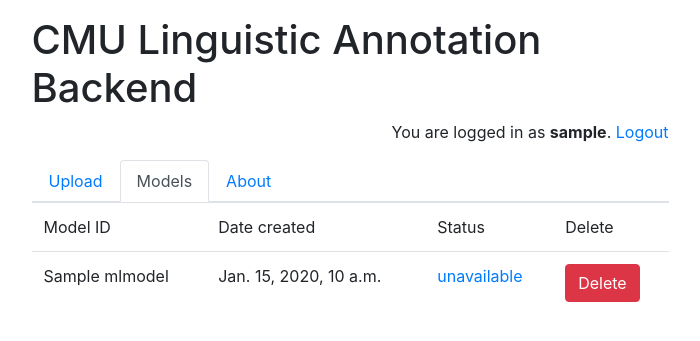
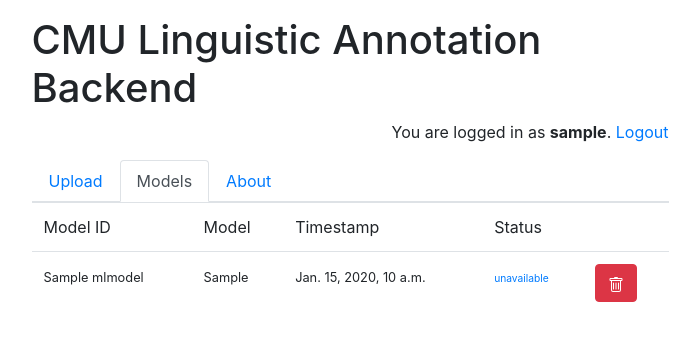
Before and after one commit to neulab/cmulab, a Django app: page /annotator/home/ in a window 1280 px wide, after a click on "Models". Shown: the top 341 px of the page, without its empty margins (290-990 px from the left). Run offline with Django 3.2, Linux system fonts and the light colour scheme; a user stored in the database is signed in; tables that the repository leaves empty hold one stand-in row (values such as "Sample post"); parts of the project's set-up code (start-up, migrations or seed data) failed here and were passed over; some libraries are stand-ins or nearby versions.

Commit message:
list OCR-post-correction models in the UI

```diff
--- a/annotator/views.py
+++ b/annotator/views.py
@@ -555,7 +555,11 @@
     # Load documents for the list page
     documents = Document.objects.filter(owner=request.user)
     ml_models = Mlmodel.objects.filter(owner=request.user).reverse()
-
+    for ml_model in ml_models:
+        if ml_model.modelTrainingSpec == "allosaurus":
+            ml_model.log_url = "/annotator/media/allosaurus_finetune_" + ml_model.name + "_log.txt"
+        else:
+            ml_model.log_url = "/annotator/media/" + ml_model.name + "_log.txt"
 
     # Render list page with the documents and the form
     return render(request, 'list.html', {'documents': documents, 'ml_models': ml_models, 'form': form})
@@ -770,12 +774,17 @@
 
 
 def train_single_source_ocr_job(params, user, job_id, email, debug):
+    model1 = Mlmodel(name=job_id, modelTrainingSpec="ocr-post-correction", status=Mlmodel.TRAIN, tags=Mlmodel.TRANSCRIPTION)
+    model1.owner = user
+    model1.save()
     run_script = os.path.join(OCR_POST_CORRECTION, "cmulab_ocr_train_single-source.sh")
     if debug:
         run_script = os.path.join(OCR_POST_CORRECTION, "echo_cmulab_ocr_train_single-source.sh")
     args = [params[k] for k in ("src_filepath", "tgt_filepath", "unlabeled_filepath", "working_dir", "log_file")]
     print(' '.join([run_script] + args))
     rc = subprocess.call([run_script] + args)
+    model1.status = Mlmodel.READY if rc == 0 else Mlmodel.UNAVAILABLE
+    model1.save()
     subject = job_id + ' has completed'
     message = 'Log file attached below.'
     send_job_completion_email(email, subject, message, params["log_file"])
--- a/templates/list.html
+++ b/templates/list.html
@@ -65,20 +65,31 @@
                 <table class="table">
                     <tr>
                         <td>Model ID</td>
-                        <td>Date created</td>
+                        <td>Model</td>
+                        <td>Timestamp</td>
                         <td>Status</td>
-                        <td>Delete</td>
+                        <td></td>
                     </tr>
                     {% for ml_model in ml_models %}
                     <tr>
-                        <td>{{ ml_model.name }}</td>
-                        <td>{{ ml_model.created }}</td>
-                        <td><a target="_blank" href="/annotator/media/allosaurus_finetune_{{ ml_model.name }}_log.txt">{{ ml_model.status }}</a></td>
+                        <td><small>{{ ml_model.name }}</small></td>
+                        <td><small>{{ ml_model.modelTrainingSpec }}</small></td>
+                        <td><small>{{ ml_model.created }}</small></td>
+                        <!-- <td><small><a target="_blank" href="/annotator/media/allosaurus_finetune_{{ ml_model.name }}_log.txt"><small>{{ ml_model.status }}</small></a></td> -->
+                        <td><small><a target="_blank" href={{ml_model.log_url}}><small>{{ ml_model.status }}</small></a></td>
                         <td>
                             <button type="button" class="btn btn-danger delete-button"
                                     data-toggle="modal" data-target="#deleteModalCenter"
                                     data-id="{{ ml_model.id }}"
-                                    data-name="{{ ml_model.name }}">Delete</button>
+                                    data-name="{{ ml_model.name }}">
+                                    <svg xmlns="http://www.w3.org/2000/svg" width="16" height="16" fill="currentColor" class="bi bi-trash"
+                                        viewBox="0 0 16 16">
+                                        <path
+                                            d="M5.5 5.5A.5.5 0 0 1 6 6v6a.5.5 0 0 1-1 0V6a.5.5 0 0 1 .5-.5zm2.5 0a.5.5 0 0 1 .5.5v6a.5.5 0 0 1-1 0V6a.5.5 0 0 1 .5-.5zm3 .5a.5.5 0 0 0-1 0v6a.5.5 0 0 0 1 0V6z" />
+                                        <path fill-rule="evenodd"
+                                            d="M14.5 3a1 1 0 0 1-1 1H13v9a2 2 0 0 1-2 2H5a2 2 0 0 1-2-2V4h-.5a1 1 0 0 1-1-1V2a1 1 0 0 1 1-1H6a1 1 0 0 1 1-1h2a1 1 0 0 1 1 1h3.5a1 1 0 0 1 1 1v1zM4.118 4 4 4.059V13a1 1 0 0 0 1 1h6a1 1 0 0 0 1-1V4.059L11.882 4H4.118zM2.5 3V2h11v1h-11z" />
+                                    </svg>
+                            </button>
                         </td>
                     </tr>
                     {% endfor %}
```
